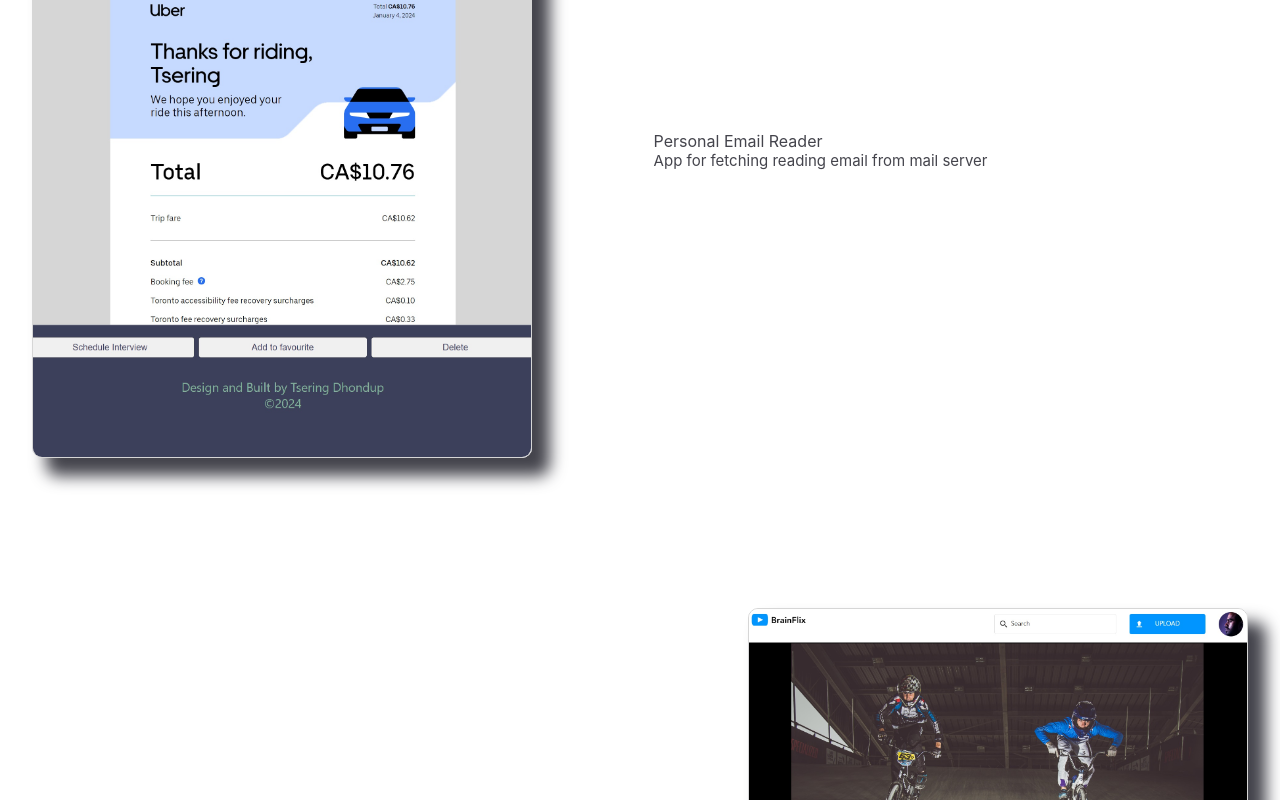
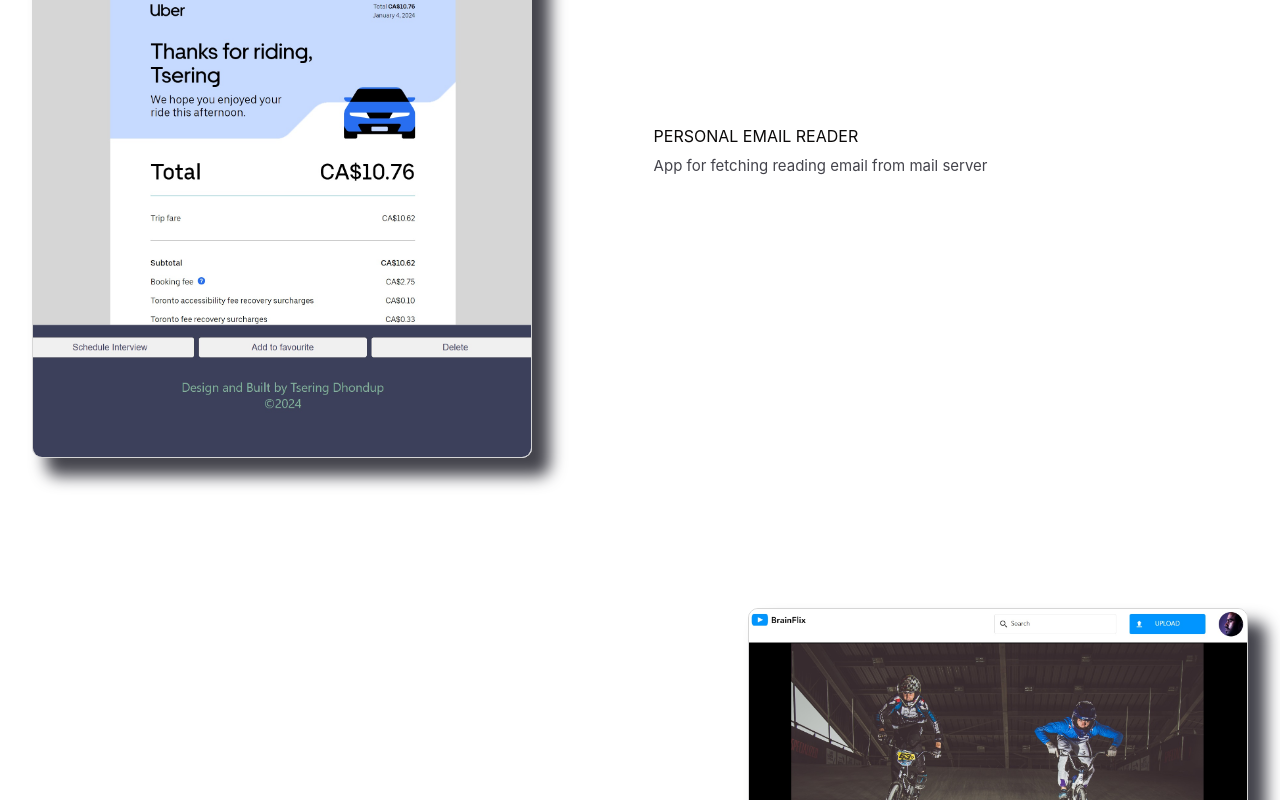
Before and after one commit to Tsedhondup/Portfolio, a React (Create React App) app: page / in a window 1280 px wide. Shown: the part 1800-2600 px from the top of the page. Built offline with nearby package versions, Linux system fonts and the light colour scheme.

Commit message:
font-size increased for project name

```diff
--- a/src/Components/Works/Works.scss
+++ b/src/Components/Works/Works.scss
@@ -111,11 +111,16 @@
       padding-left: 10%;
     }
     &--project-name {
+      color: $black;
       font-size: 16px;
       font-weight: normal;
+      text-transform: uppercase;
       padding-top: 32px;
       @include tablet {
         padding-top: 0px;
+      }
+      @include desktop {
+        padding-bottom: 10px;
       }
     }
     &--project-description {
```
